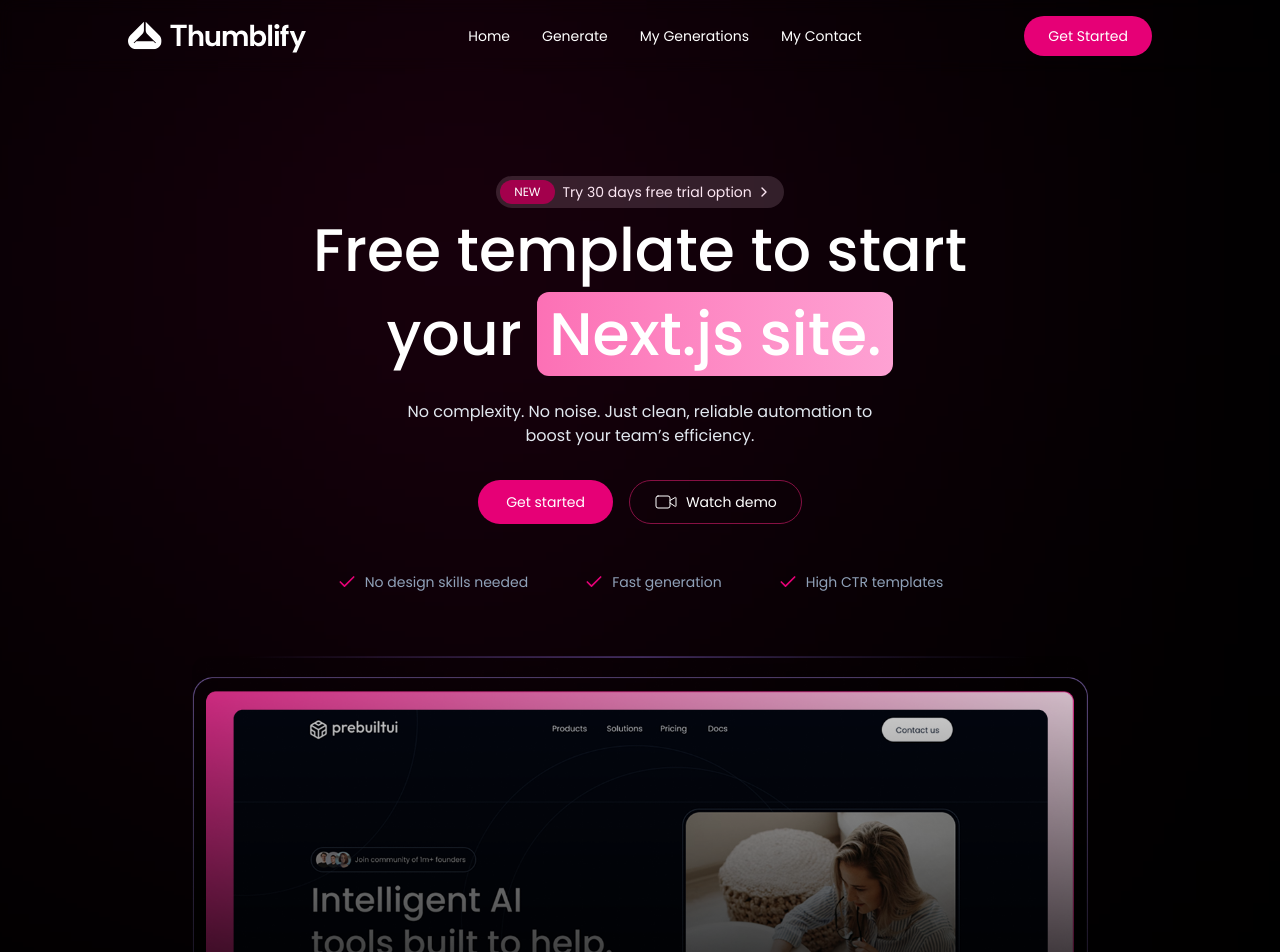
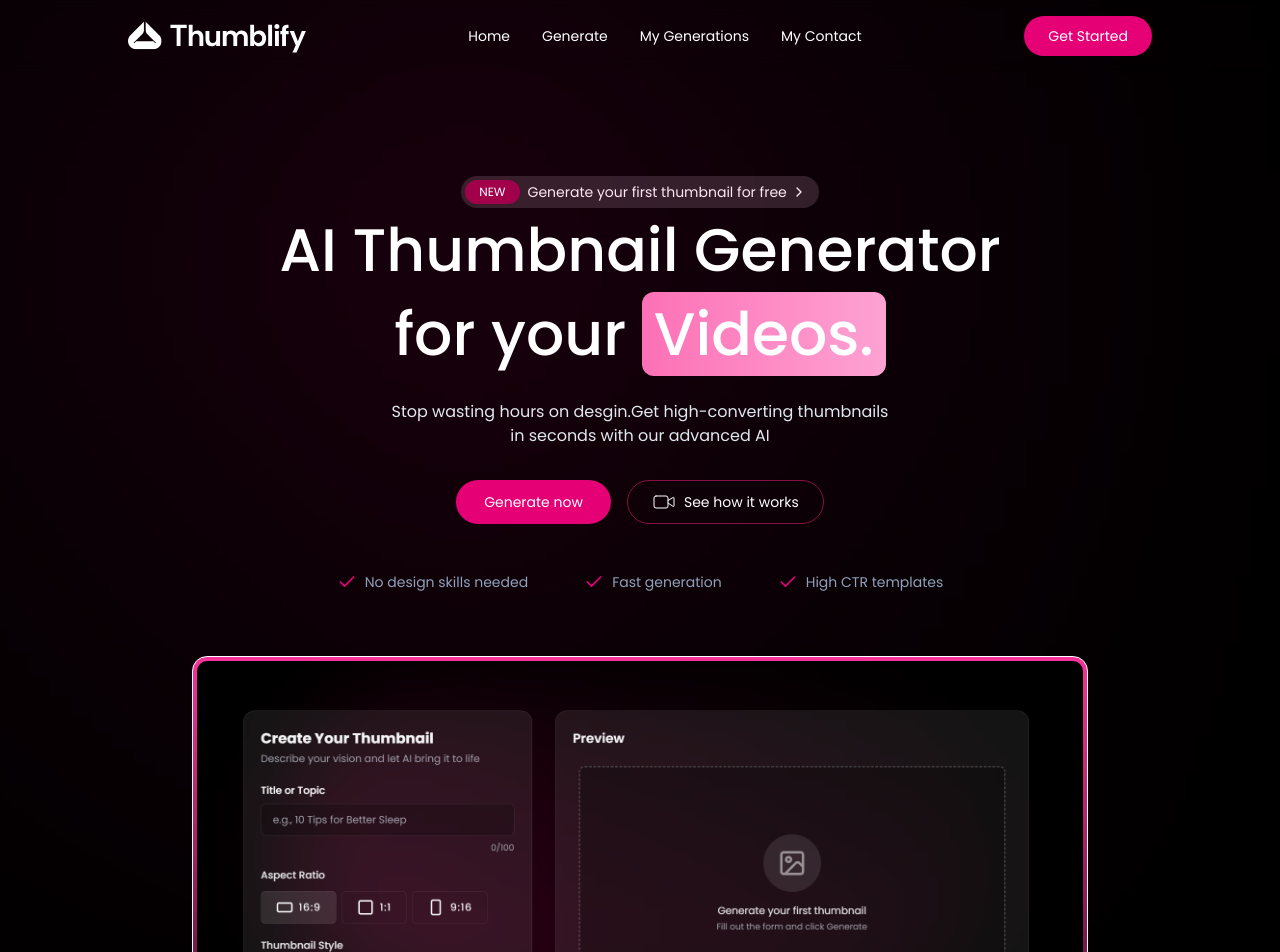
Before and after one commit to lakshmisanthosh87/Thumbnail-project, a React (Vite) app in the folder client/: page / in a window 1280 px wide. Shown: the top 952 px of the page. Built offline with nearby package versions, Linux system fonts and the light colour scheme.

Commit message:
implement hero section and tiltimage also

```diff
--- a/client/src/components/TiltImage.tsx
+++ b/client/src/components/TiltImage.tsx
@@ -52,8 +52,8 @@
             transition={{ type: "spring", stiffness: 320, damping: 70, mass: 1 }}
         >
             <motion.div className="relative transform-3d w-full max-w-4xl" style={{ rotateX, rotateY }} >
-                <motion.img src="/assets/hero-section-showcase.png"
-                    className="w-full rounded-[15px] will-change-transform transform-[translateZ(0)]"
+                <motion.img src="/hero_img.png"
+                    className="w-full border bg-linear-180 from-pink-500 to-transparent p-1 rounded-[15px] will-change-transform transform-[translateZ(0)]"
                     alt="hero section showcase"
                 />
             </motion.div>
--- a/client/src/sections/HeroSection.tsx
+++ b/client/src/sections/HeroSection.tsx
@@ -2,8 +2,11 @@
 import { CheckIcon, ChevronRightIcon, VideoIcon } from "lucide-react";
 import TiltedImage from "../components/TiltImage";
 import { motion } from "motion/react";
+import { useNavigate } from "react-router-dom";
 
 export default function HeroSection() {
+
+    const navigate = useNavigate
     const specialFeatures = [
         "No design skills needed",
         "Fast generation",
@@ -23,18 +26,17 @@
                     NEW
                 </span>
                 <p className="flex items-center gap-1">
-                    <span>Try 30 days free trial option </span>
+                    <span>Generate your first thumbnail for free</span>
                     <ChevronRightIcon size={16} className="group-hover:translate-x-0.5 transition duration-300" />
                 </p>
             </motion.a>
-            <motion.h1 className="text-5xl/17 md:text-6xl/21 font-medium max-w-2xl text-center"
+            <motion.h1 className="text-5xl/17 md:text-6xl/21 font-medium max-w-3xl text-center"
                 initial={{ y: 50, opacity: 0 }}
                 whileInView={{ y: 0, opacity: 1 }}
                 viewport={{ once: true }}
                 transition={{ type: "spring", stiffness: 240, damping: 70, mass: 1 }}
             >
-                Free template to start your{" "}
-                <span className="move-gradient px-3 rounded-xl text-nowrap">Next.js site.</span>
+                AI Thumbnail Generator for your <span className="move-gradient px-3 rounded-xl text-nowrap">Videos.</span>
             </motion.h1>
             <motion.p className="text-base text-center text-slate-200 max-w-lg mt-6"
                 initial={{ y: 50, opacity: 0 }}
@@ -42,19 +44,20 @@
                 viewport={{ once: true }}
                 transition={{ delay: 0.2, type: "spring", stiffness: 320, damping: 70, mass: 1 }}
             >
-                No complexity. No noise. Just clean, reliable automation to boost your team’s efficiency.</motion.p>
+               Stop wasting hours on desgin.Get high-converting thumbnails in seconds with our advanced AI</motion.p>
             <motion.div className="flex items-center gap-4 mt-8"
                 initial={{ y: 50, opacity: 0 }}
                 whileInView={{ y: 0, opacity: 1 }}
                 viewport={{ once: true }}
                 transition={{ type: "spring", stiffness: 320, damping: 70, mass: 1 }}
             >
-                <button className="bg-pink-600 hover:bg-pink-700 text-white rounded-full px-7 h-11">
-                    Get started
+                <button onClick={()=>navigate('/generate')
+                } className="bg-pink-600 hover:bg-pink-700 text-white rounded-full px-7 h-11">
+                    Generate now
                 </button>
                 <button className="flex items-center gap-2 border border-pink-900 hover:bg-pink-950/50 transition rounded-full px-6 h-11">
                     <VideoIcon strokeWidth={1} />
-                    <span>Watch demo</span>
+                    <span>See how it works</span>
                 </button>
             </motion.div>
 
```
